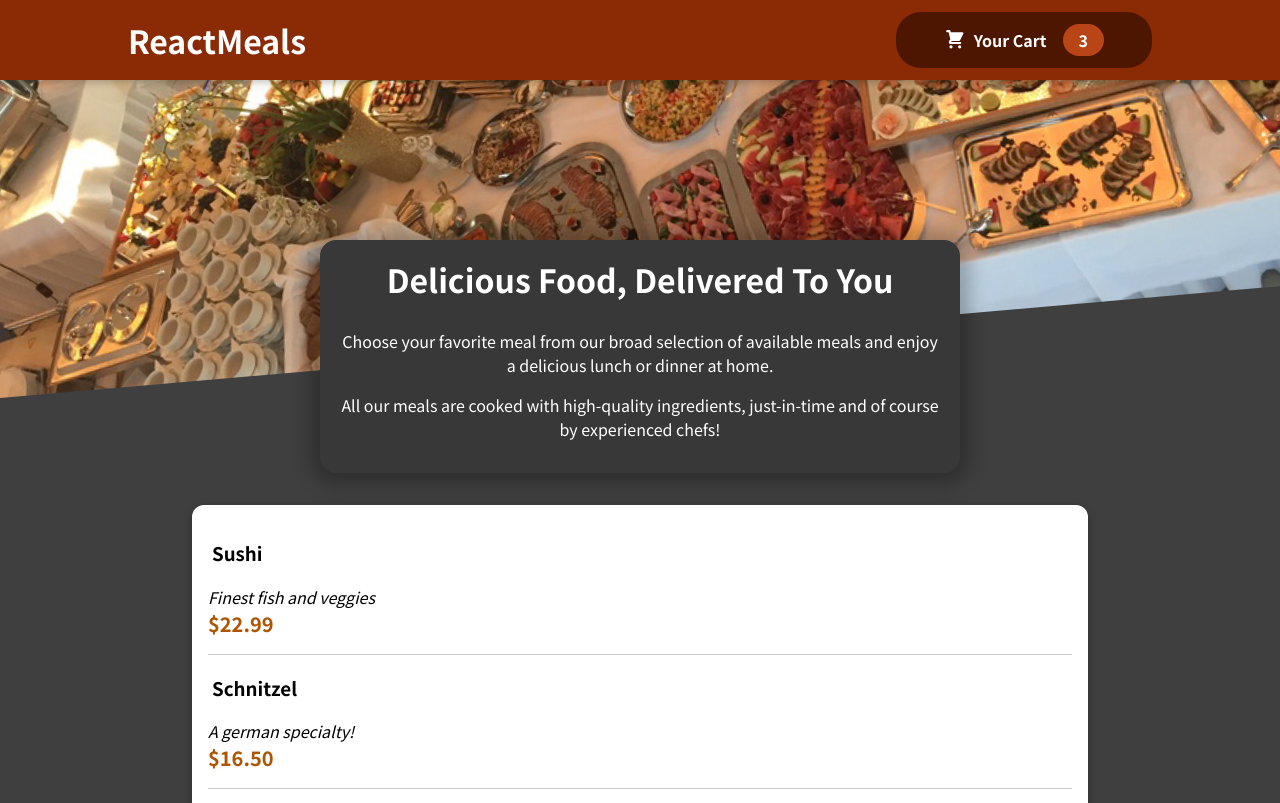
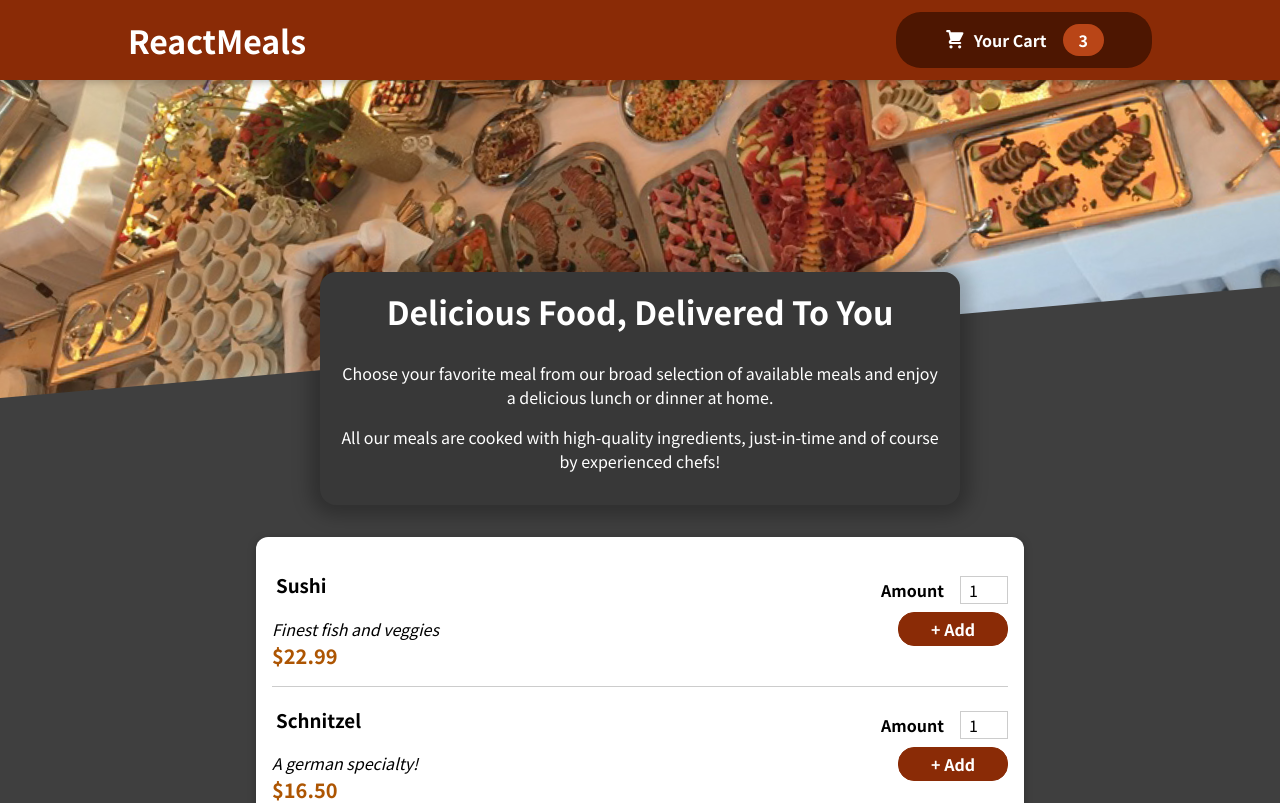
Before and after one commit to Puja0208/food-order-app-react, a JavaScript app: page / in a window 1280 px wide. Shown: the top 803 px of the page. Built offline with nearby package versions, Linux system fonts and the light colour scheme.

Commit message:
feat: Create MealItemForm & custom Input component

```diff
--- a/src/components/Meals/AvailableMeals.js
+++ b/src/components/Meals/AvailableMeals.js
@@ -36,6 +36,7 @@
       name={meal.name}
       description={meal.description}
       price={meal.price}
+      id={meal.id}
     />
   ));
   return (
--- a/src/components/Meals/AvailableMeals.module.css
+++ b/src/components/Meals/AvailableMeals.module.css
@@ -4,9 +4,9 @@
   margin-top: -8rem;
 } */
 .meals {
-  width: 70%;
+  width: 60%;
   margin: auto;
-  margin-top: -8rem;
+  margin-top: -6rem;
 }
 .meals ul {
   list-style-type: none;
--- a/src/components/Meals/MealItem/MealItem.js
+++ b/src/components/Meals/MealItem/MealItem.js
@@ -1,3 +1,4 @@
+import MealItemForm from "./MealItemForm";
 import classes from "./MealItem.module.css";
 
 const MealItem = (props) => {
@@ -9,7 +10,9 @@
         <div className={classes.description}>{props.description}</div>
         <div className={classes.price}>{price}</div>
       </div>
-      <div></div>
+      <div>
+        <MealItemForm id={props.id} />
+      </div>
     </li>
   );
 };
--- a/src/components/Meals/MealItem/MealItem.module.css
+++ b/src/components/Meals/MealItem/MealItem.module.css
@@ -1,6 +1,9 @@
 .meal {
   border-bottom: 1px solid #ccc;
   padding-bottom: 1rem;
+  display: flex;
+  justify-content: space-between;
+  align-items: center;
 }
 
 .meal h3 {
--- a/src/components/Meals/MealItem/MealItemForm.js
+++ b/src/components/Meals/MealItem/MealItemForm.js
@@ -1,3 +1,24 @@
-const MealItemForm = (props) => {};
+import Input from "../../UI/Input";
+import classes from "./MealItemForm.module.css";
+
+const MealItemForm = (props) => {
+  return (
+    <form className={classes.form}>
+      <Input
+        id=""
+        label="Amount"
+        input={{
+          type: "number",
+          id: "amount_" + props.id,
+          min: "1",
+          max: "5",
+          step: "1",
+          defaultValue: "1",
+        }}
+      />
+      <button>+ Add</button>
+    </form>
+  );
+};
 
 export default MealItemForm;
--- /dev/null
+++ b/src/components/Meals/MealItem/MealItemForm.module.css
@@ -0,0 +1,19 @@
+.form {
+  text-align: right;
+}
+.form button {
+  font: inherit;
+  cursor: pointer;
+  background-color: #8a2b06;
+  border: 1px solid #8a2b06;
+  color: white;
+  border-radius: 16px;
+  padding: 0.25rem 2rem;
+  font-weight: bold;
+}
+
+.form button:hover,
+.form button:active {
+  background-color: #641e03;
+  border-color: #641e03;
+}
--- a/src/components/Meals/MealsSummary.module.css
+++ b/src/components/Meals/MealsSummary.module.css
@@ -8,7 +8,7 @@
   padding: 1rem;
   border-radius: 16px;
   position: relative;
-  bottom: 10rem;
+  bottom: 8rem;
   box-shadow: 0 1px 18px 10px rgba(0, 0, 0, 0.25);
 }
 
--- /dev/null
+++ b/src/components/UI/Input.js
@@ -0,0 +1,11 @@
+import classes from "./Input.module.css";
+const Input = (props) => {
+  return (
+    <div className={classes.input}>
+      <label htmlFor={props.input.id}>{props.label}</label>
+      <input {...props.input} />
+    </div>
+  );
+};
+
+export default Input;
--- /dev/null
+++ b/src/components/UI/Input.module.css
@@ -0,0 +1,22 @@
+.input {
+  display: flex;
+  align-items: center;
+  margin-bottom: 0.5rem;
+}
+
+.input label {
+  font-weight: bold;
+  margin-right: 1rem;
+}
+
+.input input {
+  width: 3rem;
+  border: 5px;
+  border: 1px solid #ccc;
+  font: inherit;
+  padding-left: 0.5rem;
+}
+
+.input input:focus {
+  outline: none;
+}
```
Also changed, not shown: 1 other file (tests, documents, lock files or other folders).
